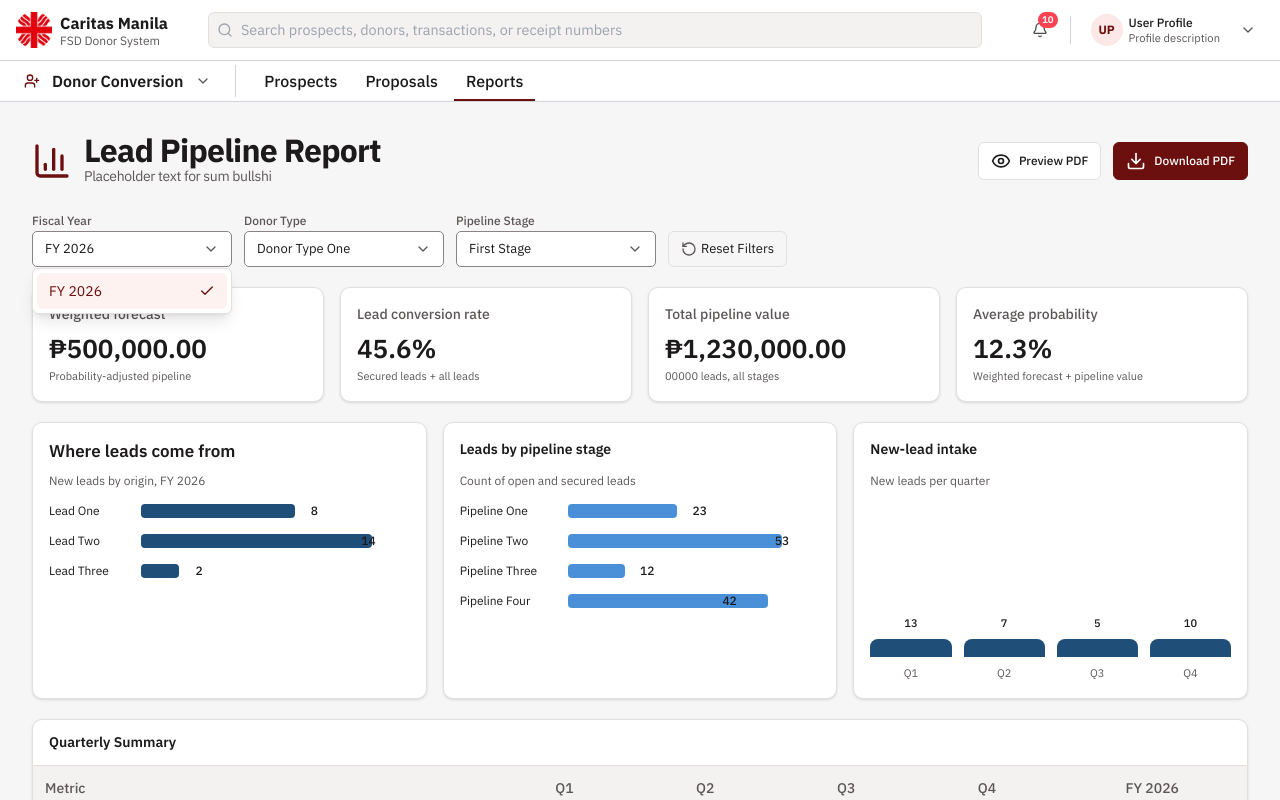
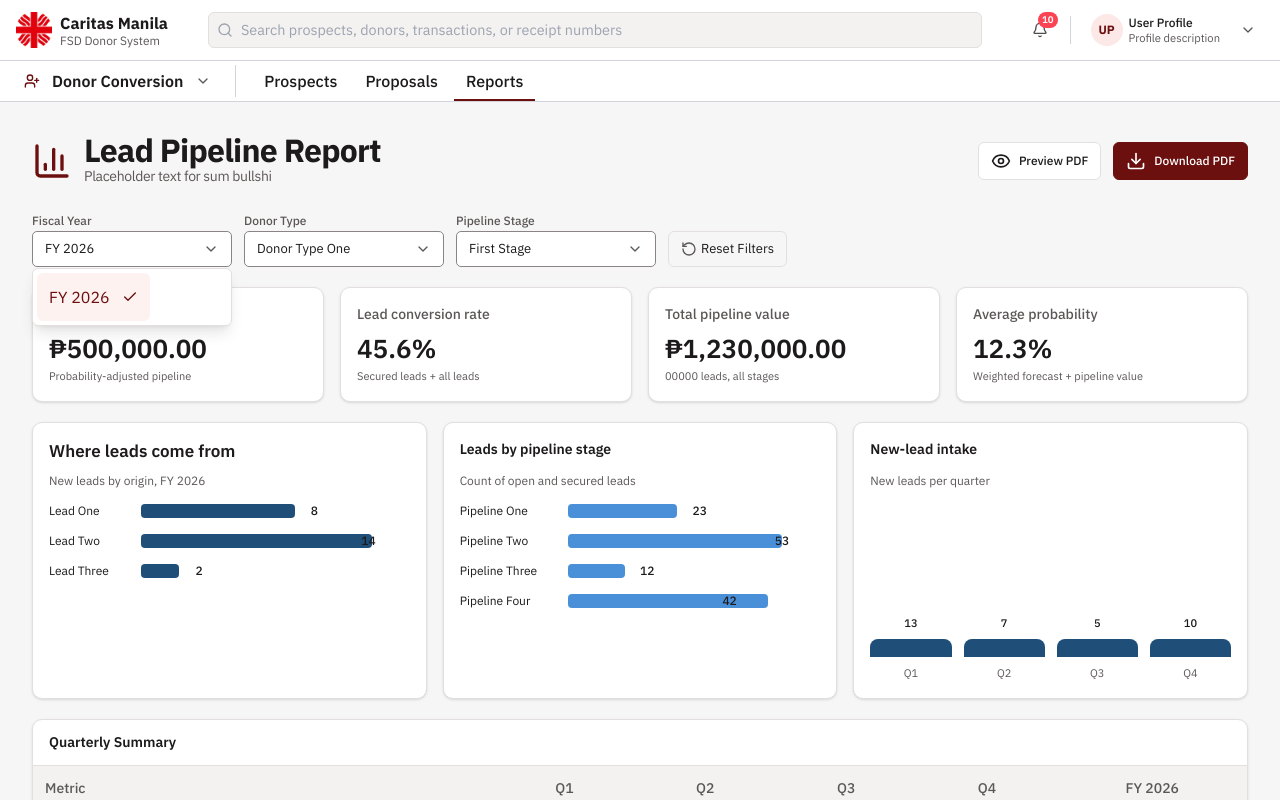
Before and after one commit to rupert227/FSD_Donor_System, a Next.js app: page /donor-conv/reports in a window 1280 px wide. Both pictures are taken after a click on the button "FY 2026". Shown: the top 800 px of the page. Built offline with nearby package versions, Linux system fonts and the light colour scheme.

Commit message:
wip - dropdown fix

```diff
--- a/src/app/globals.css
+++ b/src/app/globals.css
@@ -94,4 +94,5 @@ body {
   font-family: var(--font-ibm-plex-sans), sans-serif;
   min-width: 1000px;
   overflow-x: auto;
+  font-size: 30;
 }
--- a/src/components/prefabs.tsx
+++ b/src/components/prefabs.tsx
@@ -12,13 +12,13 @@ export function DropdownList({
   value,
   onChange,
   options,
-  className,
+  width = 50,
 }: {
   label: string;
   value: string;
   onChange: (value: string) => void;
   options: DropdownOption[];
-  className?: string;
+  width?: number;
 }) {
   const dropdownRef = useRef<HTMLDivElement>(null);
   const [isOpen, setIsOpen] = useState(false);
@@ -64,8 +64,8 @@ export function DropdownList({
       {/* TODO: Fix dropdown label overflow where ellipses do not get applied when it label overflows a bit. */}
 
       {isOpen && options.length > 0 && (
-        <div className="border-border-soft rounded-dropdown absolute top-[calc(100%+1px)] z-20 max-w-75 min-w-50 overflow-hidden border bg-white shadow-lg">
-          <div className="dropdown-scrollbar max-h-52 overflow-x-hidden overflow-y-auto p-1">
+        <div className="border-border-soft rounded-dropdown absolute top-[calc(100%+1px)] z-20 max-w-75 w-50 overflow-auto border bg-white shadow-lg p-1">
+          <div className="dropdown-scrollbar max-h-52 overflow-auto ">
             {options.map((option, index) => {
               const isSelected = isSelectedOption(option);
               const isFirst = index === 0;
@@ -80,7 +80,7 @@ export function DropdownList({
                     setIsOpen(false);
                   }}
                   className={cn(
-                    "flex h-9 w-full items-center justify-between gap-3 px-3 py-2.5 text-left text-sm",
+                    "text-text-primary flex items-center gap-3 px-3 py-3",
                     "first:hover:rounded-t-dropdown last:hover:rounded-b-dropdown",
                     isSelected
                       ? "bg-brand-100 text-brand-primary"
```
